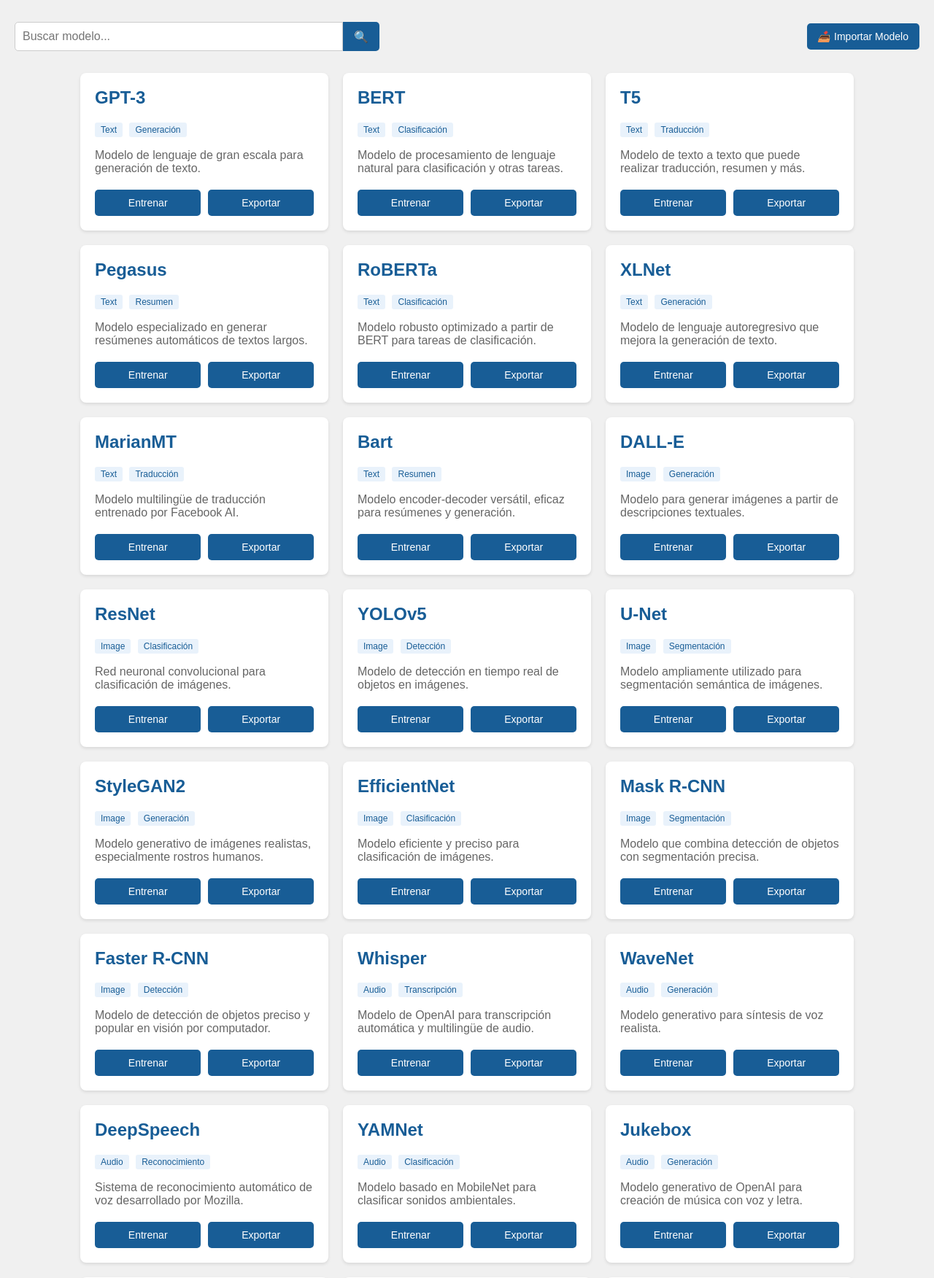
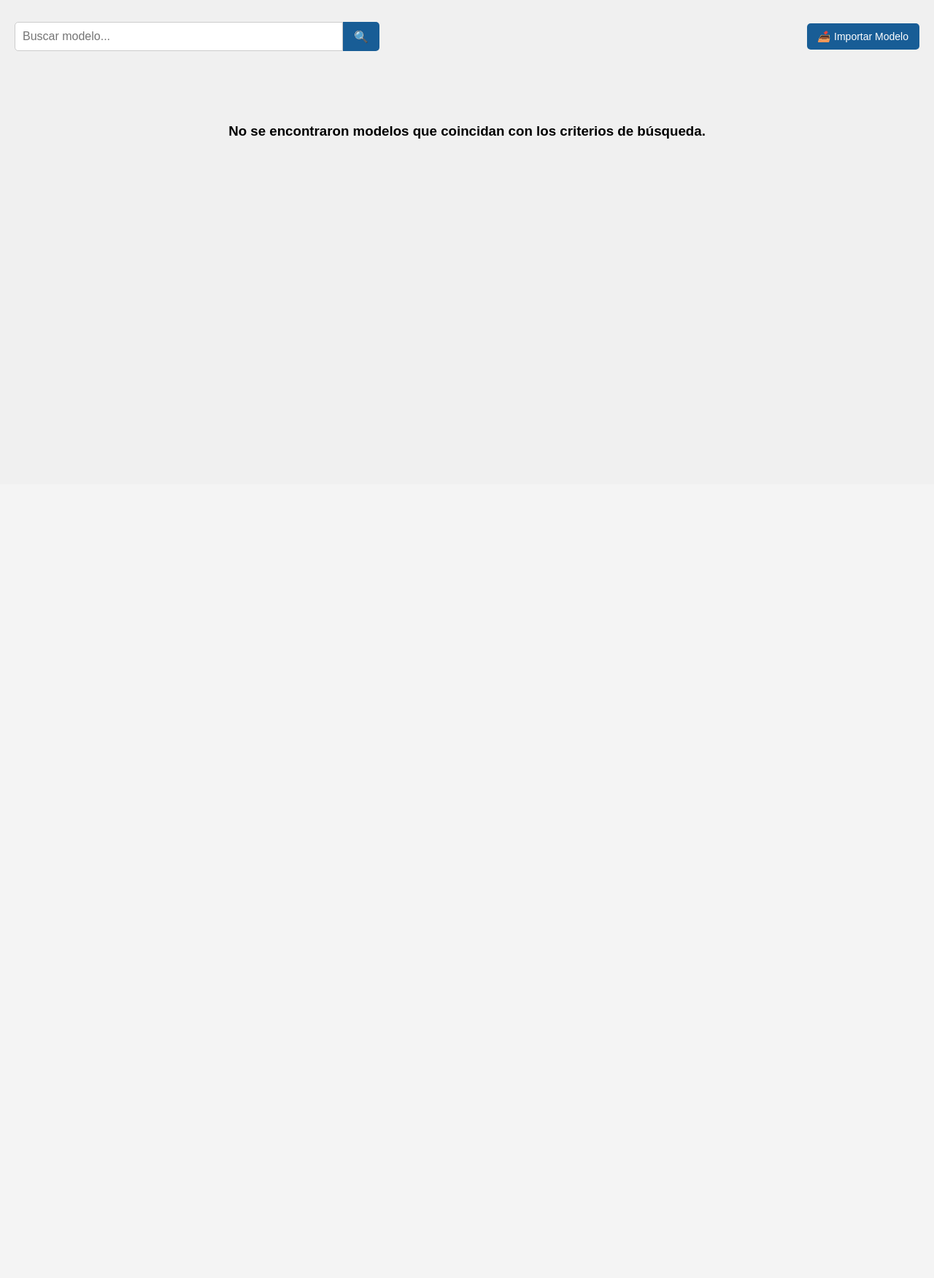
Before and after one commit to Bernabe19/ai4teach, a FastAPI app: page /mismodelos in a window 1280 px wide. Shown: the part 136-1888 px from the top of the page at 73% size. After the commit the page ends 326 px from the top, so only its background shows below. Run offline with FastAPI, Linux system fonts and the light colour scheme.

Commit message:
finished v1

```diff
--- a/app/templates/mismodelos.html
+++ b/app/templates/mismodelos.html
@@ -586,44 +586,45 @@
 
     <script>
         // Datos de ejemplo de los modelos
-        const models = [
-            // TEXT
-            { id: 1, name: 'GPT-3', type: 'text', task: 'generation', description: 'Modelo de lenguaje de gran escala para generación de texto.' },
-            { id: 2, name: 'BERT', type: 'text', task: 'classification', description: 'Modelo de procesamiento de lenguaje natural para clasificación y otras tareas.' },
-            { id: 3, name: 'T5', type: 'text', task: 'translation', description: 'Modelo de texto a texto que puede realizar traducción, resumen y más.' },
-            { id: 4, name: 'Pegasus', type: 'text', task: 'summary', description: 'Modelo especializado en generar resúmenes automáticos de textos largos.' },
-            { id: 5, name: 'RoBERTa', type: 'text', task: 'classification', description: 'Modelo robusto optimizado a partir de BERT para tareas de clasificación.' },
-            { id: 6, name: 'XLNet', type: 'text', task: 'generation', description: 'Modelo de lenguaje autoregresivo que mejora la generación de texto.' },
-            { id: 7, name: 'MarianMT', type: 'text', task: 'translation', description: 'Modelo multilingüe de traducción entrenado por Facebook AI.' },
-            { id: 8, name: 'Bart', type: 'text', task: 'summary', description: 'Modelo encoder-decoder versátil, eficaz para resúmenes y generación.' },
+        const models = [];
+        // const models = [
+        //     // TEXT
+        //     { id: 1, name: 'GPT-3', type: 'text', task: 'generation', description: 'Modelo de lenguaje de gran escala para generación de texto.' },
+        //     { id: 2, name: 'BERT', type: 'text', task: 'classification', description: 'Modelo de procesamiento de lenguaje natural para clasificación y otras tareas.' },
+        //     { id: 3, name: 'T5', type: 'text', task: 'translation', description: 'Modelo de texto a texto que puede realizar traducción, resumen y más.' },
+        //     { id: 4, name: 'Pegasus', type: 'text', task: 'summary', description: 'Modelo especializado en generar resúmenes automáticos de textos largos.' },
+        //     { id: 5, name: 'RoBERTa', type: 'text', task: 'classification', description: 'Modelo robusto optimizado a partir de BERT para tareas de clasificación.' },
+        //     { id: 6, name: 'XLNet', type: 'text', task: 'generation', description: 'Modelo de lenguaje autoregresivo que mejora la generación de texto.' },
+        //     { id: 7, name: 'MarianMT', type: 'text', task: 'translation', description: 'Modelo multilingüe de traducción entrenado por Facebook AI.' },
+        //     { id: 8, name: 'Bart', type: 'text', task: 'summary', description: 'Modelo encoder-decoder versátil, eficaz para resúmenes y generación.' },
 
-            // IMAGE
-            { id: 9, name: 'DALL-E', type: 'image', task: 'generation', description: 'Modelo para generar imágenes a partir de descripciones textuales.' },
-            { id: 10, name: 'ResNet', type: 'image', task: 'classification', description: 'Red neuronal convolucional para clasificación de imágenes.' },
-            { id: 11, name: 'YOLOv5', type: 'image', task: 'detection', description: 'Modelo de detección en tiempo real de objetos en imágenes.' },
-            { id: 12, name: 'U-Net', type: 'image', task: 'segmentation', description: 'Modelo ampliamente utilizado para segmentación semántica de imágenes.' },
-            { id: 13, name: 'StyleGAN2', type: 'image', task: 'generation', description: 'Modelo generativo de imágenes realistas, especialmente rostros humanos.' },
-            { id: 14, name: 'EfficientNet', type: 'image', task: 'classification', description: 'Modelo eficiente y preciso para clasificación de imágenes.' },
-            { id: 15, name: 'Mask R-CNN', type: 'image', task: 'segmentation', description: 'Modelo que combina detección de objetos con segmentación precisa.' },
-            { id: 16, name: 'Faster R-CNN', type: 'image', task: 'detection', description: 'Modelo de detección de objetos preciso y popular en visión por computador.' },
+        //     // IMAGE
+        //     { id: 9, name: 'DALL-E', type: 'image', task: 'generation', description: 'Modelo para generar imágenes a partir de descripciones textuales.' },
+        //     { id: 10, name: 'ResNet', type: 'image', task: 'classification', description: 'Red neuronal convolucional para clasificación de imágenes.' },
+        //     { id: 11, name: 'YOLOv5', type: 'image', task: 'detection', description: 'Modelo de detección en tiempo real de objetos en imágenes.' },
+        //     { id: 12, name: 'U-Net', type: 'image', task: 'segmentation', description: 'Modelo ampliamente utilizado para segmentación semántica de imágenes.' },
+        //     { id: 13, name: 'StyleGAN2', type: 'image', task: 'generation', description: 'Modelo generativo de imágenes realistas, especialmente rostros humanos.' },
+        //     { id: 14, name: 'EfficientNet', type: 'image', task: 'classification', description: 'Modelo eficiente y preciso para clasificación de imágenes.' },
+        //     { id: 15, name: 'Mask R-CNN', type: 'image', task: 'segmentation', description: 'Modelo que combina detección de objetos con segmentación precisa.' },
+        //     { id: 16, name: 'Faster R-CNN', type: 'image', task: 'detection', description: 'Modelo de detección de objetos preciso y popular en visión por computador.' },
 
-            // AUDIO
-            { id: 17, name: 'Whisper', type: 'audio', task: 'transcription', description: 'Modelo de OpenAI para transcripción automática y multilingüe de audio.' },
-            { id: 18, name: 'WaveNet', type: 'audio', task: 'generation', description: 'Modelo generativo para síntesis de voz realista.' },
-            { id: 19, name: 'DeepSpeech', type: 'audio', task: 'recognition', description: 'Sistema de reconocimiento automático de voz desarrollado por Mozilla.' },
-            { id: 20, name: 'YAMNet', type: 'audio', task: 'classification', description: 'Modelo basado en MobileNet para clasificar sonidos ambientales.' },
-            { id: 21, name: 'Jukebox', type: 'audio', task: 'generation', description: 'Modelo generativo de OpenAI para creación de música con voz y letra.' },
-            { id: 22, name: 'HuBERT', type: 'audio', task: 'transcription', description: 'Modelo auto-supervisado para extracción de características de voz.' },
+        //     // AUDIO
+        //     { id: 17, name: 'Whisper', type: 'audio', task: 'transcription', description: 'Modelo de OpenAI para transcripción automática y multilingüe de audio.' },
+        //     { id: 18, name: 'WaveNet', type: 'audio', task: 'generation', description: 'Modelo generativo para síntesis de voz realista.' },
+        //     { id: 19, name: 'DeepSpeech', type: 'audio', task: 'recognition', description: 'Sistema de reconocimiento automático de voz desarrollado por Mozilla.' },
+        //     { id: 20, name: 'YAMNet', type: 'audio', task: 'classification', description: 'Modelo basado en MobileNet para clasificar sonidos ambientales.' },
+        //     { id: 21, name: 'Jukebox', type: 'audio', task: 'generation', description: 'Modelo generativo de OpenAI para creación de música con voz y letra.' },
+        //     { id: 22, name: 'HuBERT', type: 'audio', task: 'transcription', description: 'Modelo auto-supervisado para extracción de características de voz.' },
 
-            // VIDEO
-            { id: 23, name: 'SlowFast', type: 'video', task: 'classification', description: 'Modelo que procesa diferentes frecuencias temporales para analizar vídeos.' },
-            { id: 24, name: 'I3D', type: 'video', task: 'classification', description: 'Modelo inflado 3D para reconocimiento de acciones en vídeos.' },
-            { id: 25, name: 'ST-GCN', type: 'video', task: 'detection', description: 'Modelo basado en grafos para análisis de acciones humanas en vídeos.' },
-            { id: 26, name: 'SiamMask', type: 'video', task: 'tracking', description: 'Modelo eficiente para seguimiento de objetos en vídeos en tiempo real.' },
-            { id: 27, name: 'Vid2Vid', type: 'video', task: 'generation', description: 'Modelo para generación de vídeo a partir de diferentes fuentes visuales.' },
-            { id: 28, name: 'Tracktor', type: 'video', task: 'tracking', description: 'Modelo de seguimiento basado en regresión de bounding boxes desde detecciones previas.' },
-            { id: 29, name: 'RT-DETR', type: 'video', task: 'detection', description: 'Detección de objetos en tiempo real basado en Transformer.' }
-        ];
+        //     // VIDEO
+        //     { id: 23, name: 'SlowFast', type: 'video', task: 'classification', description: 'Modelo que procesa diferentes frecuencias temporales para analizar vídeos.' },
+        //     { id: 24, name: 'I3D', type: 'video', task: 'classification', description: 'Modelo inflado 3D para reconocimiento de acciones en vídeos.' },
+        //     { id: 25, name: 'ST-GCN', type: 'video', task: 'detection', description: 'Modelo basado en grafos para análisis de acciones humanas en vídeos.' },
+        //     { id: 26, name: 'SiamMask', type: 'video', task: 'tracking', description: 'Modelo eficiente para seguimiento de objetos en vídeos en tiempo real.' },
+        //     { id: 27, name: 'Vid2Vid', type: 'video', task: 'generation', description: 'Modelo para generación de vídeo a partir de diferentes fuentes visuales.' },
+        //     { id: 28, name: 'Tracktor', type: 'video', task: 'tracking', description: 'Modelo de seguimiento basado en regresión de bounding boxes desde detecciones previas.' },
+        //     { id: 29, name: 'RT-DETR', type: 'video', task: 'detection', description: 'Detección de objetos en tiempo real basado en Transformer.' }
+        // ];
 
         // Mapeo de tipos a tareas
         const tasksByType = {
```
Also changed, not shown: app/templates/datasets.html (+7 -3 lines).
